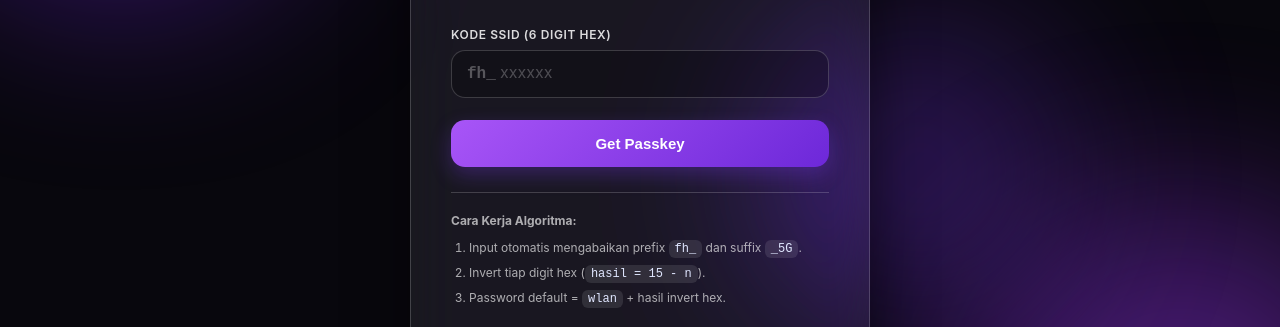
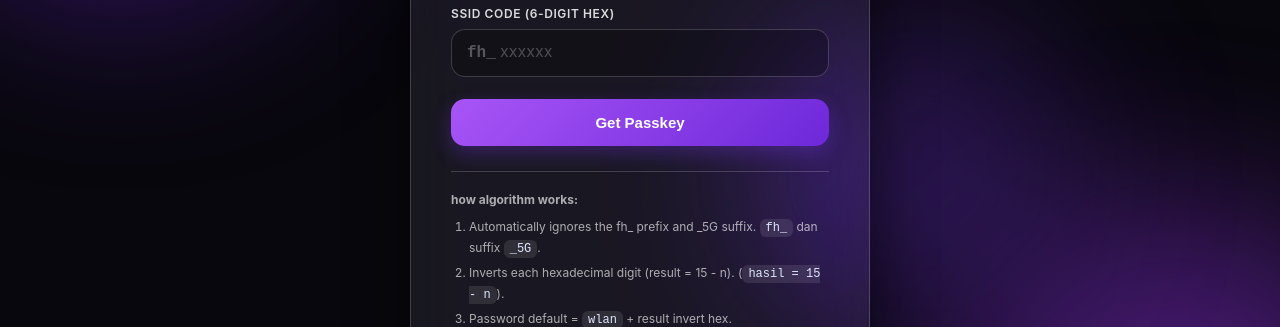
Before and after one commit to Casper098/fiber, a plain HTML site: page index.html in a window 1280 px wide. Shown: the part 275-602 px from the top of the page. Drawn offline with Linux system fonts and the light colour scheme.

Commit message:
Update index.html

```diff
--- a/index.html
+++ b/index.html
@@ -356,7 +356,7 @@ input[type="text"] {
 
         <form id="ssid-form">
             <div class="form-group">
-                <label for="ssid">Kode SSID (6 Digit Hex)</label>
+                <label for="ssid">SSID Code (6-Digit Hex)</label>
                 <div class="input-wrapper">
                     <span class="input-prefix">fh_</span>
                     <input type="text" id="ssid" placeholder="xxxxxx" maxlength="6" required autocomplete="off">
@@ -376,11 +376,11 @@ input[type="text"] {
         </div>
 
         <div class="explanation">
-            <strong>Cara Kerja Algoritma:</strong>
+            <strong>how algorithm works:</strong>
             <ol>
-                <li>Input otomatis mengabaikan prefix <code>fh_</code> dan suffix <code>_5G</code>.</li>
-                <li>Invert tiap digit hex (<code>hasil = 15 - n</code>).</li>
-                <li>Password default = <code>wlan</code> + hasil invert hex.</li>
+                <li>Automatically ignores the fh_ prefix and _5G suffix. <code>fh_</code> dan suffix <code>_5G</code>.</li>
+                <li>Inverts each hexadecimal digit (result = 15 - n). (<code>hasil = 15 - n</code>).</li>
+                <li>Password default = <code>wlan</code> + result invert hex.</li>
             </ol>
         </div>
 
```
